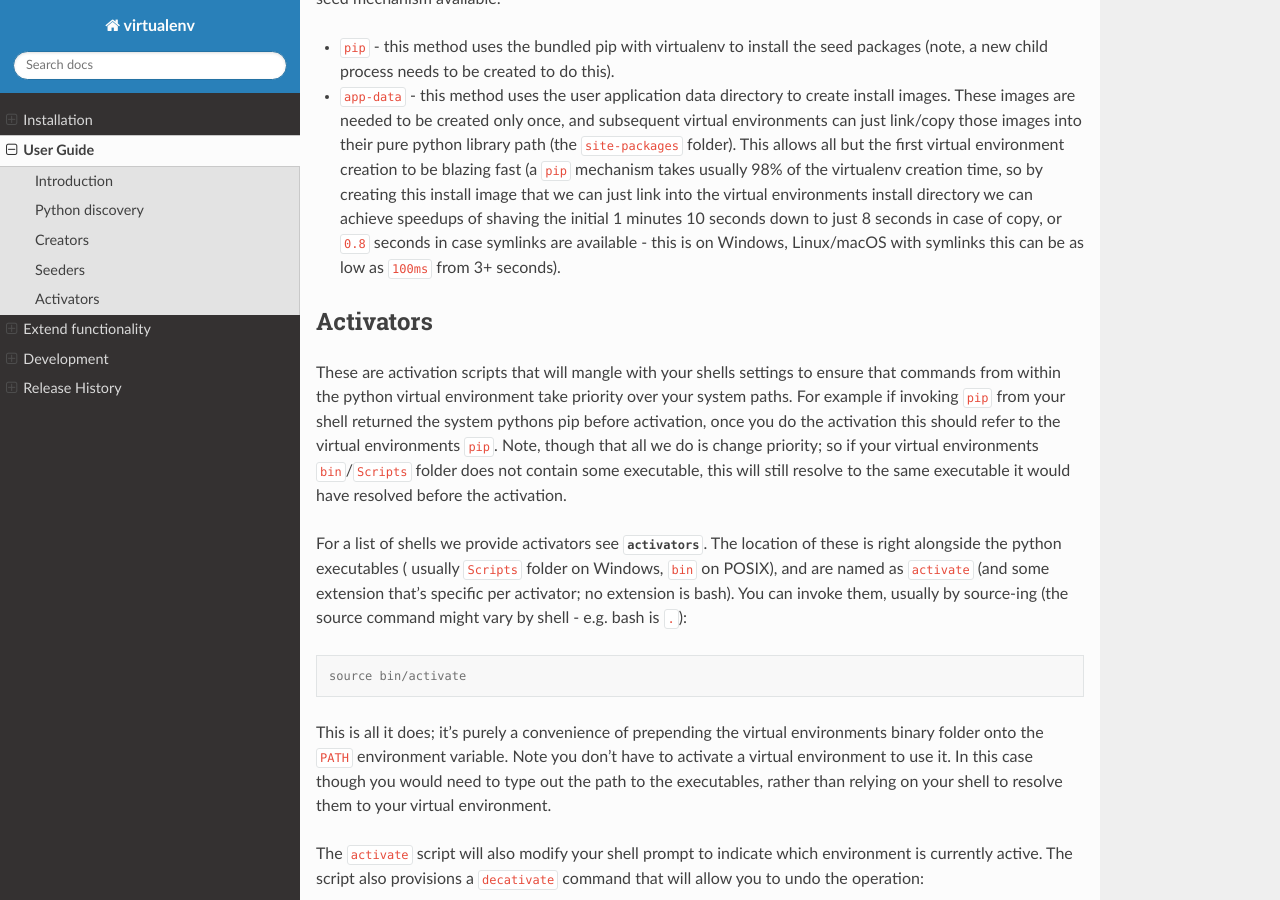
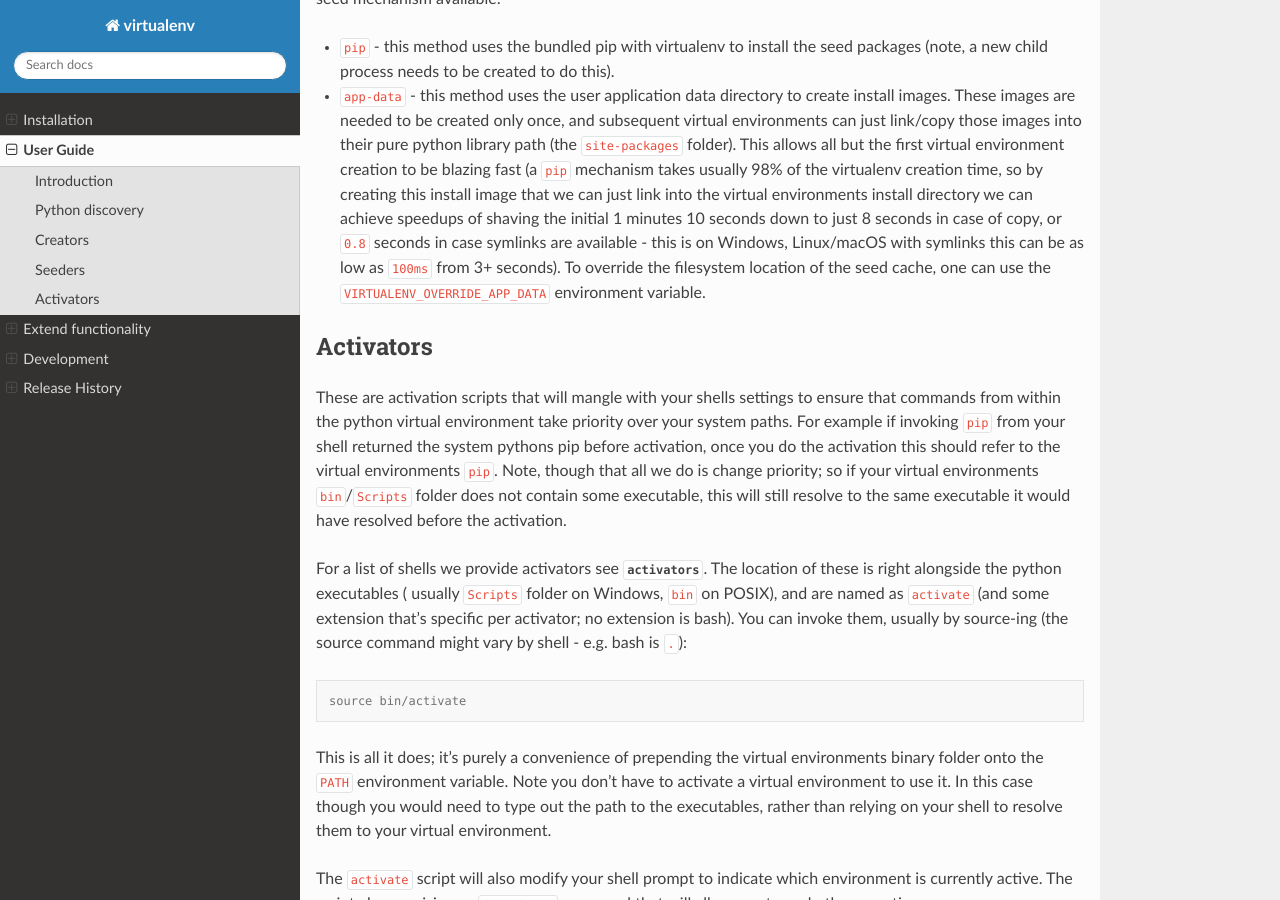
Before and after one commit to pypa/virtualenv, a Sphinx documentation site: the page built from docs/user_guide.rst, in a window 1280 px wide and 900 px high, scrolled down 2769 px. Built offline with Sphinx 7.4.7 and the Read the Docs theme 2.0.0, drawn with Linux system fonts in a browser that asks for light colours; pages that are not in the unit, such as notebooks, are missing from menus; the version number could not be read and is left out.

Commit message:
Make app data override variable public (#1559)

```diff
--- /dev/null
+++ b/docs/changelog/1559.feature.rst
@@ -0,0 +1 @@
+Allow virtualenv's app data cache to be overridden by ``VIRTUALENV_OVERRIDE_APP_DATA`` - by :user:`asottile`.
--- a/docs/user_guide.rst
+++ b/docs/user_guide.rst
@@ -127,6 +127,8 @@
   we can just link into the virtual environments install directory we can achieve speedups of shaving the initial
   1 minutes 10 seconds down to just 8 seconds in case of copy, or ``0.8`` seconds in case symlinks are available -
   this is on Windows, Linux/macOS with symlinks this can be as low as ``100ms`` from 3+ seconds).
+  To override the filesystem location of the seed cache, one can use the
+  ``VIRTUALENV_OVERRIDE_APP_DATA`` environment variable.
 
 Activators
 ----------
```
Also changed, not shown: 2 other files.
